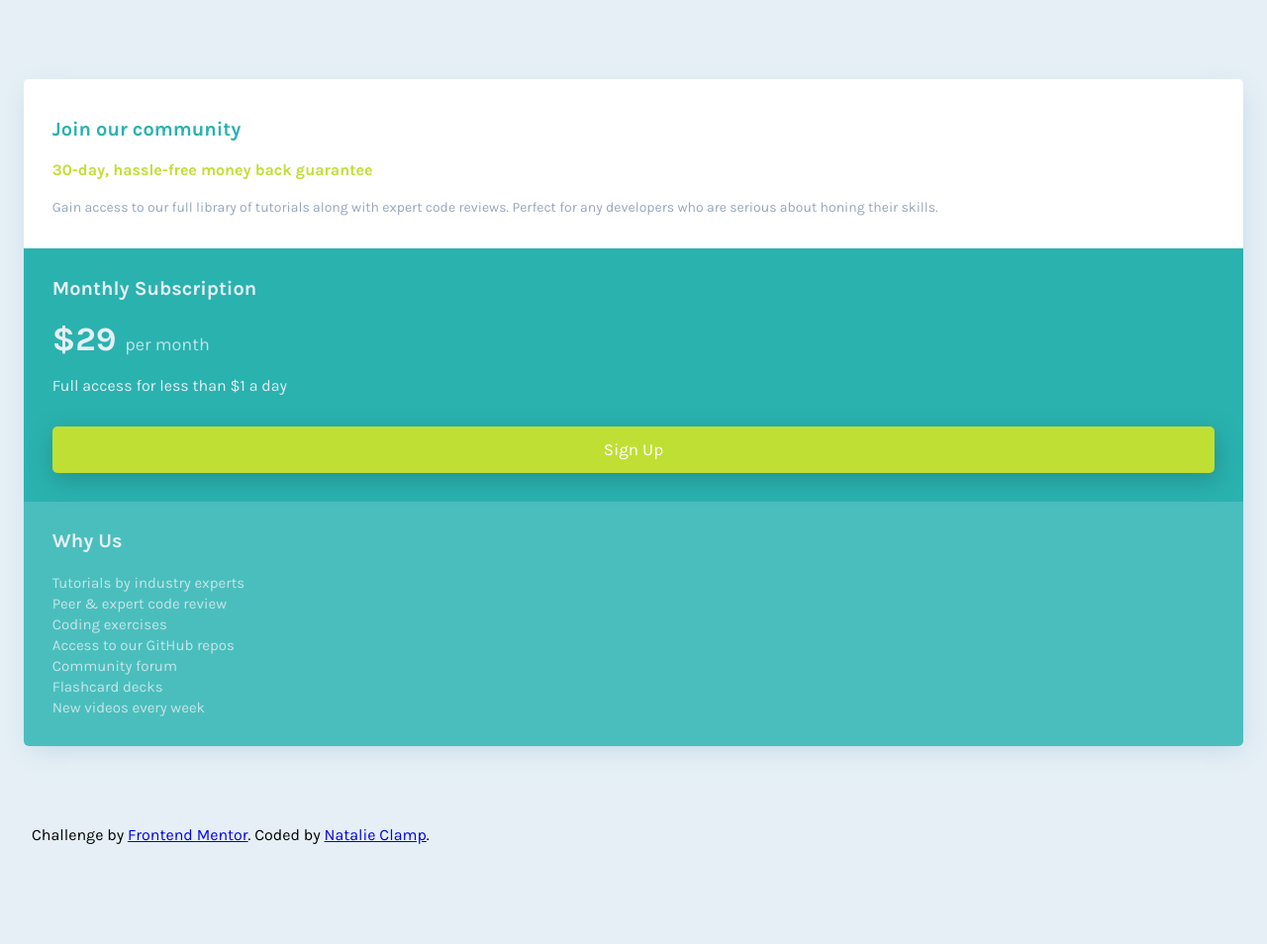
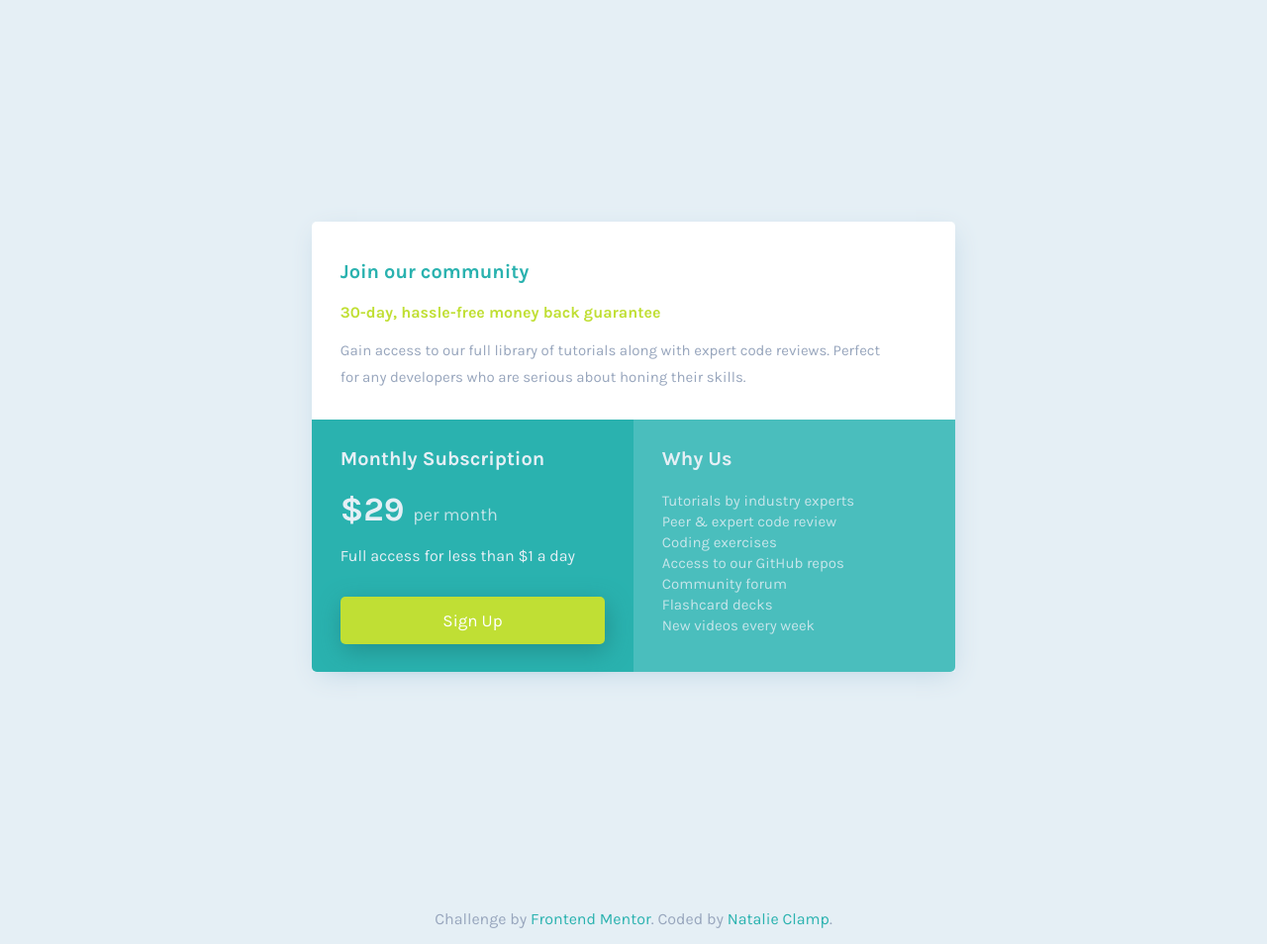
Before and after one commit to NatClamp/frontend-mentor-single-price-grid-component, a website: page index.html in a window 1280 px wide. Shown: the whole page at 99% size. Before the commit the page ends 869 px from the top, so only its background shows below. Drawn offline with Linux system fonts and the light colour scheme.

Commit message:
feat: add media queries for desktop styling

```diff
--- a/index.html
+++ b/index.html
@@ -23,7 +23,7 @@
       <h2>Monthly Subscription</h2>
       <h3>&dollar;29 <span>per month</span></h3>
       <p>Full access for less than &dollar;1 a day</p>
-      <button>Sign Up</button>
+      <button aria-label="sign-up-button">Sign Up</button>
     </section>
     <section class="whyUs">
       <h2>Why Us</h2>
--- a/scss/styles.scss
+++ b/scss/styles.scss
@@ -39,11 +39,21 @@ body {
   font-size: 16px;
   font-family: 'Karla', sans-serif;
   background-color: $lightGray;
+  height: 100%;
 }
 
 main {
   margin: 5em 1.5em;
   box-shadow: 2px 7px 25px -5px darken($lightGray, 10%);
+
+  @media (min-width: 700px) {
+    vertical-align: middle;
+    margin: 14em auto;
+    width: 650px;
+    display: grid;
+    grid-template-columns: 1fr 1fr;
+    grid-template-rows: 0.7fr 1fr;
+  }
 }
 
 .join {
@@ -51,6 +61,11 @@ main {
   border-top-left-radius: 5px;
   border-top-right-radius: 5px;
   padding: 1.8em;
+
+  @media (min-width: 700px) {
+    grid-column: 1 / span 2;
+    grid-row: 1 / span 1;
+  }
 
   h1 {
     font-size: 20px;
@@ -70,6 +85,11 @@ main {
     color:$grayishBlue;
     line-height: 1.8;
     font-size: 14px;
+
+    @media (min-width: 700px) {
+      font-size: 15px;
+      margin-right: 3em;
+  }
   }
 }
 
@@ -77,6 +97,12 @@ main {
   padding: 1.8em;
   background-color: $cyan;
   color: $lightGray;
+
+  @media (min-width: 700px) {
+    grid-column: 1 / span 1;
+    grid-row: 2 / span 1;
+    border-bottom-left-radius: 5px;
+  }
 
   h2 {
     font-size: 20px;
@@ -119,6 +145,12 @@ main {
     border-bottom-left-radius: 5px;
     border-bottom-right-radius: 5px;
 
+    @media (min-width: 700px) {
+      grid-column: 2 / span 1;
+      grid-row: 2 / span 1;
+      border-bottom-left-radius: 0;
+    }
+
     h2 {
       font-size: 20px;
       font-weight: 700;
@@ -134,5 +166,15 @@ main {
   }
 
 footer {
-  margin: 5em 2em 1em 2em;
+  width: 100%;
+  p {
+    text-align: center;
+    padding: 1em;
+    color: $grayishBlue;
+  }
+
+  a {
+    color: $cyan;
+    text-decoration: none;
+  }
 }
```
Also changed, not shown: css/styles.css.
